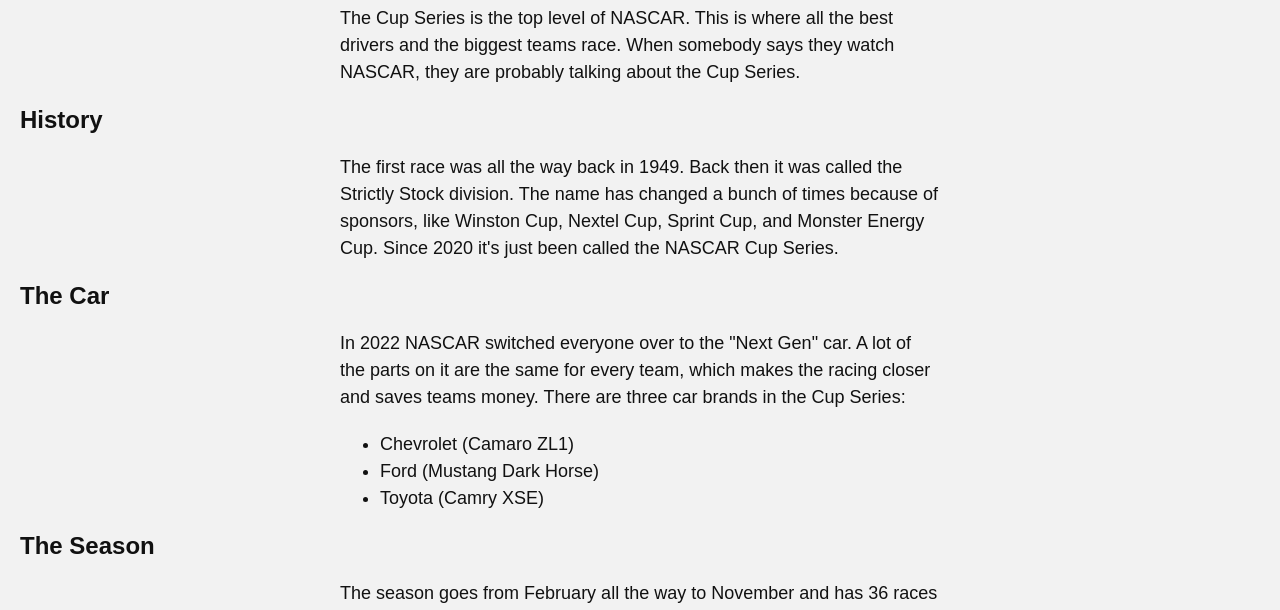
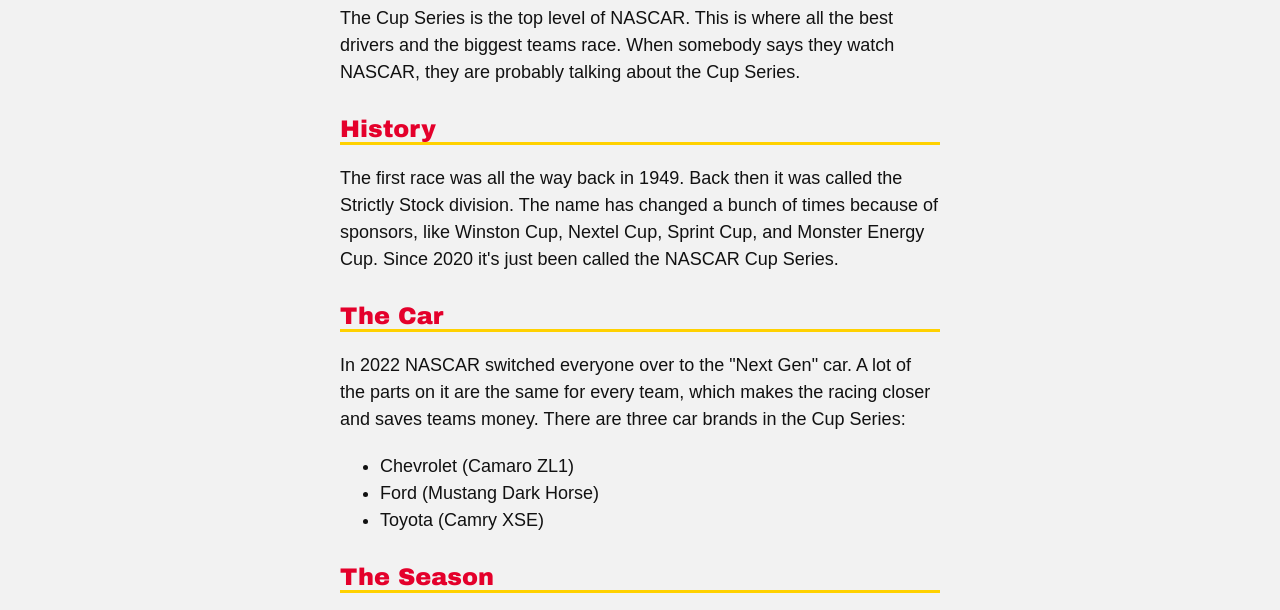
Before and after one commit to rmorse23/bmis235-html-3, a plain HTML site: page cup.html in a window 1280 px wide. Shown: the part 178-788 px from the top of the page. Drawn offline with Linux system fonts and the light colour scheme.

Commit message:
Red subheadings with yellow underline

```diff
--- a/styles.css
+++ b/styles.css
@@ -75,3 +75,12 @@ a {
 a:hover {
     color: #111111;
 }
+
+/* new style 3: red subheadings with a yellow line under them */
+h2 {
+    font-family: "Arial Black", Arial, sans-serif;
+    color: #E4002B;
+    max-width: 600px;
+    margin: 30px auto 10px auto;
+    border-bottom: 3px solid #FFD100;
+}
```
